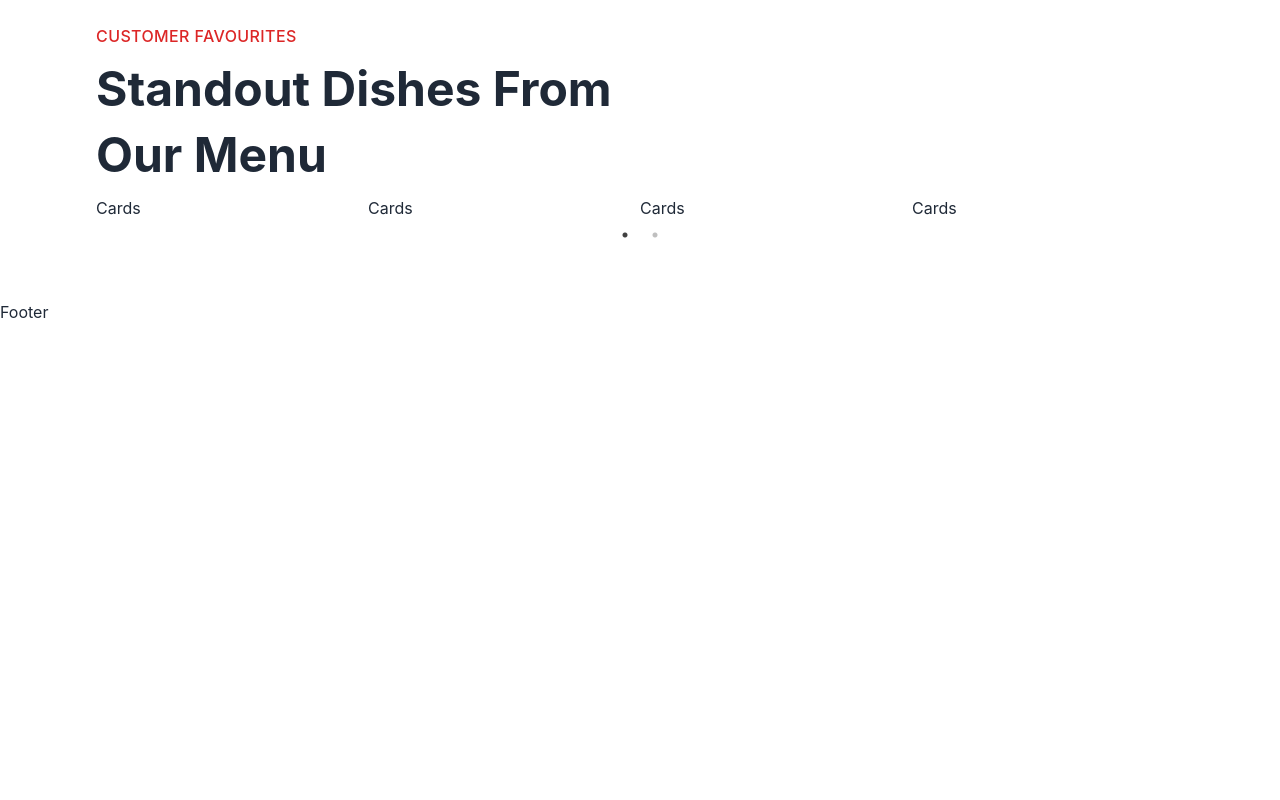
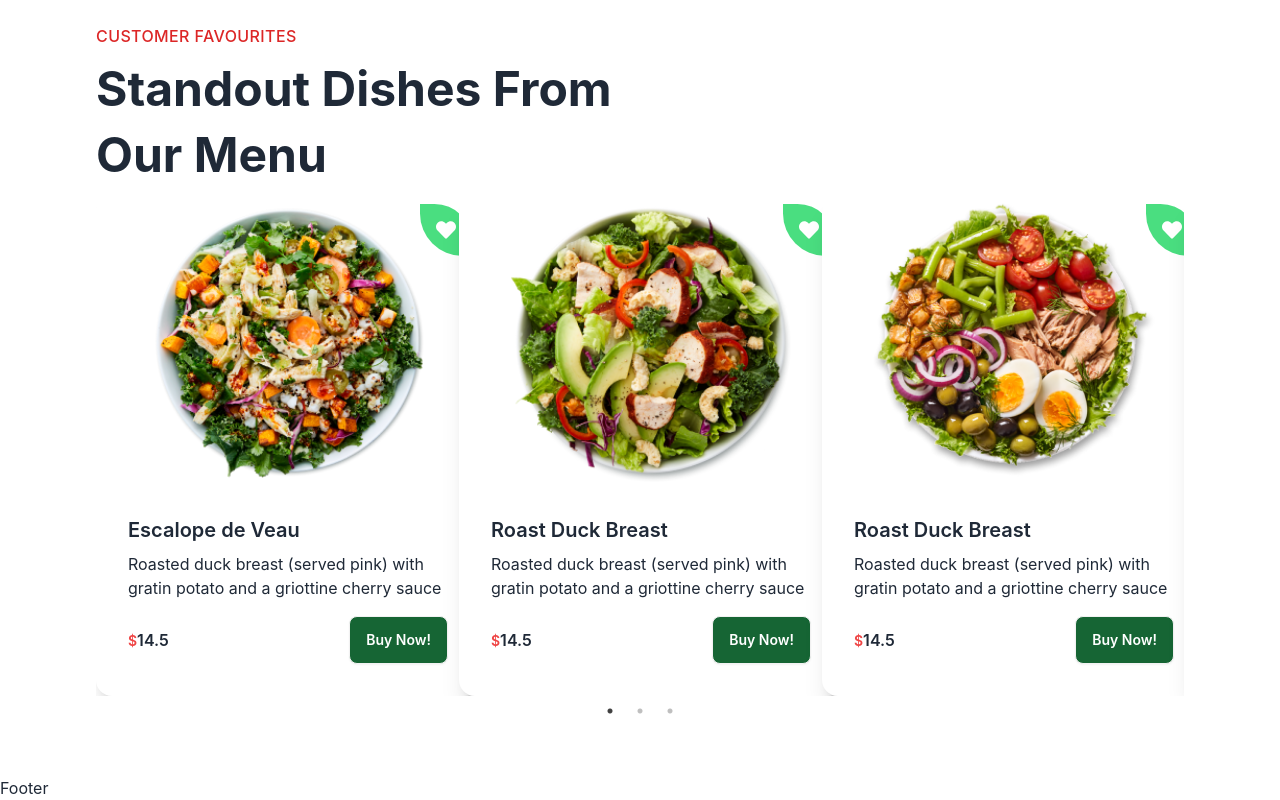
Before and after one commit to farhanshahriyar/Eatme-client, a React (Vite) app: page / in a window 1280 px wide. Shown: the part 1555-2355 px from the top of the page. Before the commit the page ends 1879 px from the top, so only its background shows below. Built offline with nearby package versions, Linux system fonts and the light colour scheme.

Commit message:
Added Cards

```diff
--- a/src/App.css
+++ b/src/App.css
@@ -18,3 +18,7 @@ header {
 .title {
     @apply text-4xl md:text-5xl font-bold my-2 md:leading-snug leading-snug
 }
+
+.heartStar {
+    border-radius: 0px 37.5px 0px 42.5px;
+}
--- a/src/components/SpecialDishes/SpecialDishes.jsx
+++ b/src/components/SpecialDishes/SpecialDishes.jsx
@@ -24,8 +24,8 @@ const SpecialDishes = () => {
     dots: true,
     infinite: false,
     speed: 500,
-    slidesToShow: 4,
-    slidesToScroll: 4,
+    slidesToShow: 3,
+    slidesToScroll: 3,
     initialSlide: 0,
     responsive: [
       {
--- a/src/components/SpecialDishes/SpecialDishesCard/Cards.jsx
+++ b/src/components/SpecialDishes/SpecialDishesCard/Cards.jsx
@@ -1,11 +1,39 @@
-import React from 'react'
+import React, { useState } from "react";
+import { Link } from "react-router-dom";
+import { FaHeart } from "react-icons/fa";
 
-const Cards = ({item}) => {
+const Cards = ({ item }) => {
+    const [isHeartFilled, setIsHeartFilled] = useState(false);
+
+    const handleHeartClick = () => {
+        setIsHeartFilled(!isHeartFilled);
+    }
+
   return (
-    <div>
-      Cards
+    <div className="card w-96 bg-base-100 shadow-xl relative">
+        <div className={`rating gap-1 absolute right-2 top-2 p-4 heartStar bg-green-400 ${isHeartFilled ? "text-rose-600" : "text-white"}`}
+        onClick={handleHeartClick}
+        >
+            <FaHeart className="h-5 w-5 cursor-pointer"/>
+        </div>
+      <Link to={`/menu/${item._id}`}>
+        <figure>
+          <img src={item.image} alt={item.name} className="hover:scale-105 transition-all duration-200 md:h-72" />
+        </figure>
+      </Link>
+      <div className="card-body">
+        <h2 className="card-title">{item.name}</h2>
+        <p>{item.recipe}</p>
+        <div className="card-actions justify-between items-center mt-2">
+          <h5 className="font-semibold">
+            <span className="text-sm text-red-500">$</span>
+            {item.price}
+          </h5>
+          <button className="btn bg-green-800 hover:bg-black text-white">Buy Now!</button>
+        </div>
+      </div>
     </div>
-  )
-}
+  );
+};
 
-export default Cards
+export default Cards;
```
